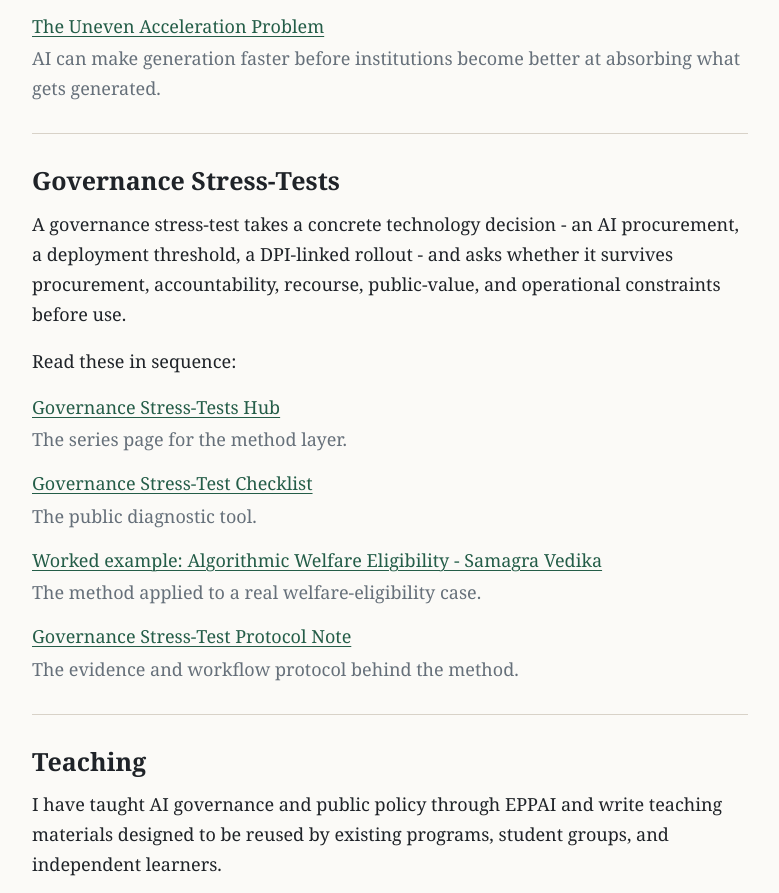
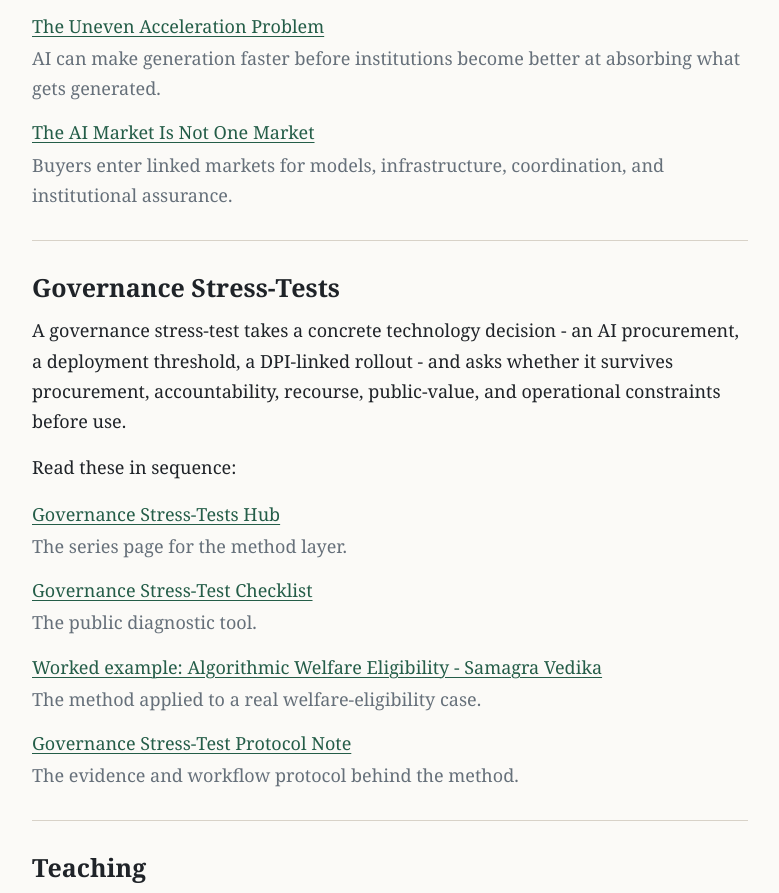
Before and after one commit to vnadella/personal-website, a plain HTML site: page selected-work/index.html in a window 1280 px wide. Shown: the part 1522-2415 px from the top of the page, without its empty margins (250-1029 px from the left). Drawn offline with Linux system fonts and the light colour scheme.

Commit message:
Add Essay 8 to website

```diff
--- a/selected-work/index.html
+++ b/selected-work/index.html
@@ -49,6 +49,7 @@
           <li><a href="https://www.readyukti.com/p/why-technology-is-an-institutional-problem">Why Technology Is an Institutional Problem</a><span>Efficiency can be bought. Judgment, recourse, and legitimacy have to be built.</span></li>
           <li><a href="https://www.readyukti.com/p/the-dynamic-trilemma-of-technology-strategy">The Dynamic Trilemma of Technology Strategy</a><span>Sovereignty, frontier access, and efficiency cannot all be maximized; what matters is what each choice leaves behind.</span></li>
           <li><a href="https://www.readyukti.com/p/the-uneven-acceleration-problem">The Uneven Acceleration Problem</a><span>AI can make generation faster before institutions become better at absorbing what gets generated.</span></li>
+          <li><a href="https://www.readyukti.com/p/the-ai-market-is-not-one-market">The AI Market Is Not One Market</a><span>Buyers enter linked markets for models, infrastructure, coordination, and institutional assurance.</span></li>
         </ul>
       </section>
 
```
Also changed, not shown: writing/index.html (+1 -0 lines).
